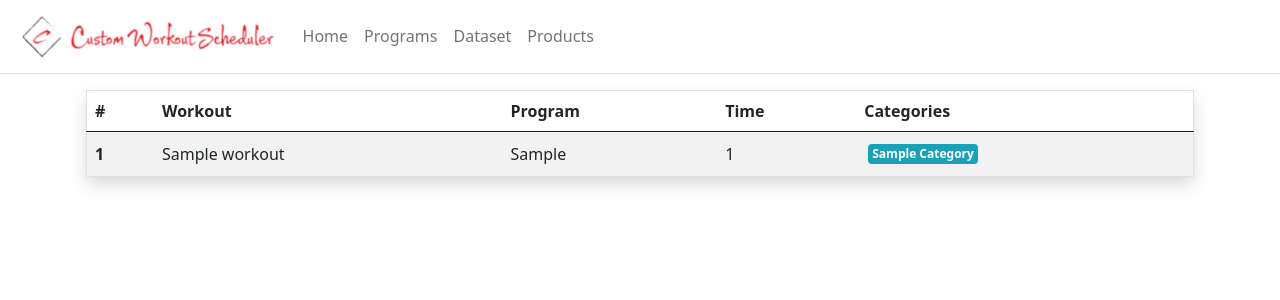
After one commit to TomPrete/custom_workout_schedule, a Django app: page /workouts in a window 1280 px wide. The commit adds this page. Shown: the top 300 px of the page. Run offline with Django 3.2, Linux system fonts and the light colour scheme; tables that the repository leaves empty hold one stand-in row (values such as "Sample post"); some libraries are stand-ins or nearby versions.

Commit message:
updated templates and design

```diff
--- a/workout_plan/settings.py
+++ b/workout_plan/settings.py
@@ -109,3 +109,7 @@ USE_TZ = True
 # https://docs.djangoproject.com/en/3.0/howto/static-files/
 
 STATIC_URL = '/static/'
+
+# STATICFILES_DIRS = [
+#     os.path.join(BASE_DIR, 'static')
+# ]
--- a/workouts/models.py
+++ b/workouts/models.py
@@ -12,7 +12,7 @@ class Workout(models.Model):
     time = models.IntegerField()
 
     def __str__(self):
-        return f"{self.name}"
+        return f"{self.name} in {self.program}"
 
 class Category(models.Model):
     category_name = models.CharField(max_length=50)
--- /dev/null
+++ b/workouts/static/css/style.css
@@ -0,0 +1,4 @@
+.workout-links {
+  text-decoration: none;
+  color: black;
+}
--- /dev/null
+++ b/workouts/templates/workouts/all_workouts.html
@@ -0,0 +1,36 @@
+{% extends 'workouts/base.html' %}
+
+{% block content %}
+<div class="container">
+  <div class="row">
+    <div class="col-12">
+      <table class="table table-striped table-hover shadow border mt-3">
+        <thead class='rounded'>
+          <tr>
+            <th scope="col">#</th>
+            <th scope="col">Workout</th>
+            <th scope="col">Program</th>
+            <th scope="col">Time</th>
+            <th scope="col">Categories</th>
+          </tr>
+        </thead>
+        <tbody>
+          {% for workout in all_workouts %}
+            <tr class="align-middle">
+              <th scope="row">{{ workout.id }}</th>
+              <td>{{ workout.name }}</td>
+              <td>{{ workout.program }}</td>
+              <td>{{ workout.time }}</td>
+              <td>
+                {% for category in workout.category.all %}
+                  <span class="badge bg-info m-1 p-1">{{ category.category_name|title }}</span> <br>
+                {% endfor %}
+              </td>
+            </tr>
+          {% endfor %}
+        </tbody>
+      </table>
+    </div>
+  </div>
+</div>
+{% endblock %}
--- a/workouts/templates/workouts/base.html
+++ b/workouts/templates/workouts/base.html
@@ -1,3 +1,4 @@
+{% load static %}
 <!DOCTYPE html>
   <head>
     <meta charset="utf-8">
@@ -6,14 +7,15 @@
     <meta name="description" content="">
     <meta name="viewport" content="width=device-width, initial-scale=1">
     <link rel="stylesheet" href="https://stackpath.bootstrapcdn.com/bootstrap/5.0.0-alpha1/css/bootstrap.min.css" integrity="sha384-r4NyP46KrjDleawBgD5tp8Y7UzmLA05oM1iAEQ17CSuDqnUK2+k9luXQOfXJCJ4I" crossorigin="anonymous">
+    <link rel="stylesheet" href="{% static '/css/style.css' %}">
     <script src="https://cdn.jsdelivr.net/npm/popper.js@1.16.0/dist/umd/popper.min.js" integrity="sha384-Q6E9RHvbIyZFJoft+2mJbHaEWldlvI9IOYy5n3zV9zzTtmI3UksdQRVvoxMfooAo" crossorigin="anonymous"></script>
     <script src="https://stackpath.bootstrapcdn.com/bootstrap/5.0.0-alpha1/js/bootstrap.min.js" integrity="sha384-oesi62hOLfzrys4LxRF63OJCXdXDipiYWBnvTl9Y9/TRlw5xlKIEHpNyvvDShgf/" crossorigin="anonymous"></script>
   </head>
   <body>
-    <nav class="navbar navbar-expand-lg navbar-light ">
+    <nav class="navbar navbar-expand-lg navbar-light border-bottom" id='nav-bar'>
       <div class="container-fluid">
         <a class="navbar-brand" href="{% url 'main_app' %}">
-          Home
+          <img src="{% static 'img/logo.png' %}" class="img-fluid" alt="logo">
         </a>
         <button class="navbar-toggler" type="button" data-toggle="collapse" data-target="#navbarNav" aria-controls="navbarNav" aria-expanded="false" aria-label="Toggle navigation">
           <span class="navbar-toggler-icon"></span>
@@ -21,7 +23,13 @@
         <div class="collapse navbar-collapse" id="navbarNav">
           <ul class="navbar-nav">
             <li class="nav-item">
+              <a class="nav-link " aria-current="page" href="{% url 'main_app' %}">Home</a>
+            </li>
+            <li class="nav-item">
               <a class="nav-link " aria-current="page" href="{% url 'all_programs' %}">Programs</a>
+            </li>
+            <li class="nav-item">
+              <a class="nav-link " aria-current="page" href="{% url 'all_workouts' %}">Dataset</a>
             </li>
             <li class="nav-item">
               <a class="nav-link" href="{% url 'affiliate_page' %}">Products</a>
--- a/workouts/urls.py
+++ b/workouts/urls.py
@@ -5,6 +5,7 @@ from . import views
 urlpatterns = [
     path('', views.main_app, name='main_app'),
     path('programs', views.all_programs, name='all_programs'),
-    path('workout/<int:workout_id>', views.workout_detail, name='workout_detail'),
-    path('affiliate-products', views.affiliate_page, name='affiliate_page'),
+    path('workouts', views.all_workouts, name='all_workouts'),
+    path('workout/<str:workout_id>', views.workout_detail, name='workout_detail'),
+    path('products', views.affiliate_page, name='affiliate_page'),
 ]
--- a/workouts/views.py
+++ b/workouts/views.py
@@ -7,6 +7,9 @@ def main_app(request):
   week = [3, 4, 5, 6, 7]
   if request.method == "POST":
     programs_selected = request.POST.getlist('programs')
+    if len(programs_selected) == 0:
+      error_message = 'Please select at least 1 workout program.'
+      return render(request, 'workouts/home.html', {'programs': programs, 'week': week, 'error': error_message})
     days = request.POST['days']
     program_workouts = _get_program_workouts(programs_selected)
     final_schedule = Schedule(program_workouts, days).assign_week_to_schedule()
@@ -39,5 +42,10 @@ def workout_detail(request, workout_id):
   return render(request, 'workouts/workout_detail.html', {'workout': workout})
 
 
+def all_workouts(request):
+  workouts = Workout.objects.all().order_by()
+  return render(request, 'workouts/all_workouts.html', {'all_workouts': workouts})
+
+
 def affiliate_page(request):
   return render(request, 'workouts/products.html', {})
```
Also changed, not shown: workouts/templates/workouts/home.html (+37 -10 lines), workouts/templates/workouts/programs_table.html (+11 -4 lines), workouts/templates/workouts/workout_detail.html (+16 -1 lines), workouts/static/img/character_logo.png (added), workouts/static/img/logo.png (added).
